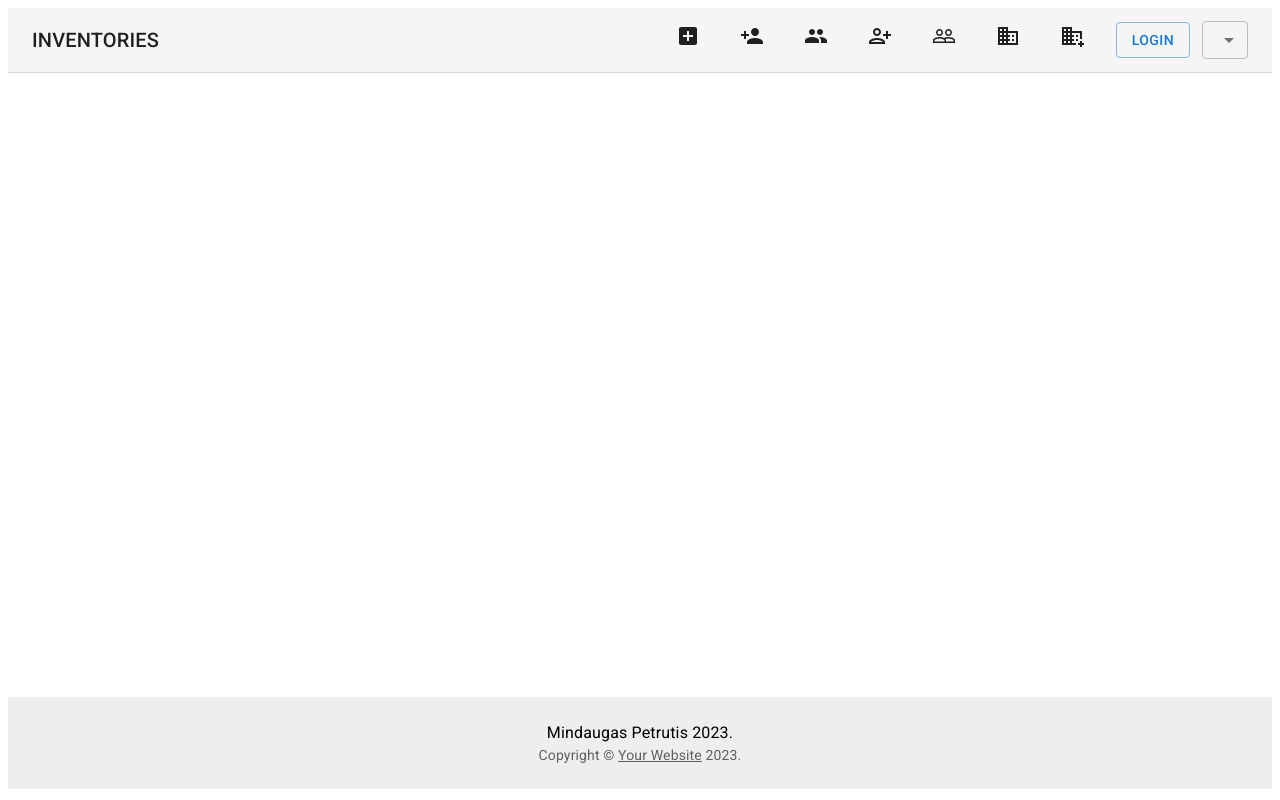
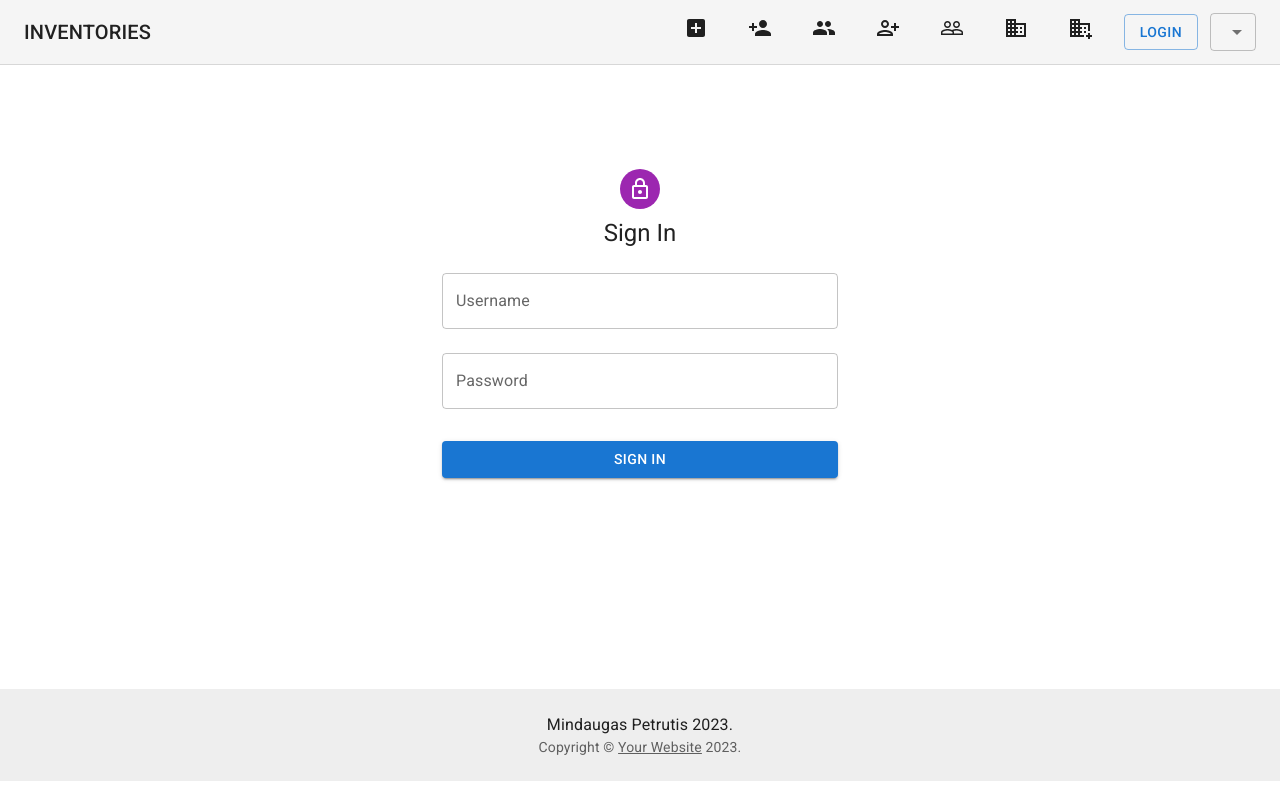
Before and after one commit to petrutism/inventory, a React (Create React App) app in the folder inventory-ui/: page /login in a window 1280 px wide. Built offline with nearby package versions, Linux system fonts and the light colour scheme.

Commit message:
login form creation processing

```diff
--- a/inventory-ui/src/components/content/Content.js
+++ b/inventory-ui/src/components/content/Content.js
@@ -15,6 +15,7 @@ import InventoryDetails from "../page/InventoryDetails";
 import EmployeeDetails from "../page/EmployeeDetails";
 import OfficerDetails from "../page/OfficerDetails";
 import RoomDetails from "../page/RoomDetails";
+import Login from "../forms/Login";
 
 const Content = () => {
     return (
@@ -50,6 +51,8 @@ const Content = () => {
                     <Route path="/rooms/id/:roomId/update" element={<Room key="update"/>}/>
                     <Route path="/rooms/id/:roomId" element={<RoomDetails/>}/>
 
+                    <Route path="/login" element={<Login/>}/>
+
                 </Routes>
             </Container>
         </>
--- a/inventory-ui/src/components/forms/FormTextInput.js
+++ b/inventory-ui/src/components/forms/FormTextInput.js
@@ -2,7 +2,7 @@ import {FormControl, FormHelperText, TextField} from "@mui/material";
 import {ErrorMessage, Field} from "formik";
 
 const FormTextInput = ({error, name, label = 'Type something here', ...props}) => (
-    <FormControl error={error}>
+    <FormControl error={error} fullWidth>
         <Field id={name}
                name={name}
                as={TextField}
--- /dev/null
+++ b/inventory-ui/src/components/forms/Login.js
@@ -0,0 +1,108 @@
+import {Form, Formik} from "formik";
+import * as Yup from 'yup'
+import {
+    Avatar,
+    Box,
+    Button,
+    CircularProgress,
+    Container,
+    createTheme,
+    CssBaseline,
+    ThemeProvider,
+    Typography
+} from "@mui/material";
+import TextField from "@mui/material/TextField";
+import LockOutlinedIcon from '@mui/icons-material/LockOutlined';
+import FormTextInput from "./FormTextInput";
+import * as React from "react";
+import {useTranslation} from "react-i18next";
+
+
+const defaultTheme = createTheme();
+const Login = () => {
+    const onLogin = (values, helpers) => {
+        console.log(values)
+    }
+    const {t} = useTranslation('login');
+    const loginValidationSchema = Yup.object().shape({
+        username: Yup.string().required(t('validationUsernameIsRequired')),
+        password: Yup.string().required(t('validationPasswordIsRequired'))
+    });
+
+    return (
+        <Formik
+            initialValues={{
+                username: '',
+                password: ''
+            }}
+            onSubmit={onLogin}
+            validationSchema={loginValidationSchema}>
+            {props => (
+                <ThemeProvider theme={defaultTheme}>
+                    <Container component="main" maxWidth="xs">
+                        <CssBaseline/>
+                        <Box
+                            sx={{
+                                marginTop: 8,
+                                display: 'flex',
+                                flexDirection: 'column',
+                                alignItems: 'center',
+                            }}
+                        >
+                            <Avatar sx={{m: 1, bgcolor: 'secondary.main'}}>
+                                <LockOutlinedIcon/>
+                            </Avatar>
+                            <Typography component="h1" variant="h5">
+                                {t('signIn')}
+                            </Typography>
+                            <Box noValidate sx={{mt: 1}}>
+
+                                <Form>
+                                    <FormTextInput
+                                        margin="normal"
+
+                                        error={props.touched.username && !!props.errors.username}
+                                        name="username"
+                                        label={t('labelUsername')}/>
+
+                                    <FormTextInput
+                                        margin="normal"
+
+                                        error={props.touched.password && !!props.errors.password}
+                                        name="password"
+                                        type="password"
+                                        label={t('labelPassword')}/>
+
+                                    {
+                                        props.isSubmitting ? <Box
+                                                sx={{
+                                                    display: 'flex',
+                                                    flexDirection: 'column',
+                                                    alignItems: 'center',
+                                                }}
+                                            >
+                                                <CircularProgress margin="normal"/>
+                                            </Box> :
+                                            <Button
+                                                type="submit"
+                                                fullWidth
+                                                variant="contained"
+                                                sx={{mt: 3, mb: 2}}
+                                            >{t('signIn')}
+                                            </Button>
+                                    }
+
+
+                                </Form>
+
+                            </Box>
+                        </Box>
+                    </Container>
+                </ThemeProvider>
+            )
+            }
+        </Formik>
+    );
+}
+
+export default Login;
--- a/inventory-ui/src/components/header/Header.js
+++ b/inventory-ui/src/components/header/Header.js
@@ -10,6 +10,7 @@ import BusinessIcon from '@mui/icons-material/Business';
 import DomainAddIcon from '@mui/icons-material/DomainAdd';
 import LanguageSwitcher from "../switcher/LanguageSwitcher";
 import {useTranslation} from "react-i18next";
+
 const Header = () => {
     const {t} = useTranslation('header');
     return (
@@ -67,7 +68,11 @@ const Header = () => {
                         </IconButton>
                     </Tooltip>
                 </nav>
-                <Button href="#" variant="outlined" sx={{my: 1, mx: 1.5}}>
+                <Button
+                    variant="outlined"
+                    sx={{my: 1, mx: 1.5}}
+                    component={NavLink}
+                    to="/login">
                     {t('login')}
                 </Button>
                 <LanguageSwitcher/>
--- a/inventory-ui/src/i18n/translations/en.json
+++ b/inventory-ui/src/i18n/translations/en.json
@@ -161,5 +161,12 @@
     "labelEmployeesSurname": "Employees surname",
     "labelPriceBefore": "Price at the start of use",
     "labelPriceNow": "Price at the end of use"
+  },
+  "login": {
+    "labelUsername": "Username",
+    "labelPassword": "Password",
+    "signIn": "Sign In",
+    "validationUsernameIsRequired": "Username is required",
+    "validationPasswordIsRequired": "Password is required"
   }
 }
--- a/inventory-ui/src/i18n/translations/lt.json
+++ b/inventory-ui/src/i18n/translations/lt.json
@@ -161,5 +161,12 @@
     "labelEmployeesSurname": "Darbuotojo pavardė",
     "labelPriceBefore": "Kaina naudojimo pradžioje",
     "labelPriceNow": "Kaina naudojimo pabaigoje"
+  },
+  "login": {
+    "labelUsername": "Vartotojo vardas",
+    "labelPassword": "Slaptažodis",
+    "signIn": "Prisijungti",
+    "validationUsernameRequired": "Vartotojo vardas yra prievalomas",
+    "validationPasswordRequired": "Slaptažodis yra privalomas"
   }
 }
```
Also changed, not shown: 2 other files (tests, documents, lock files or other folders).
